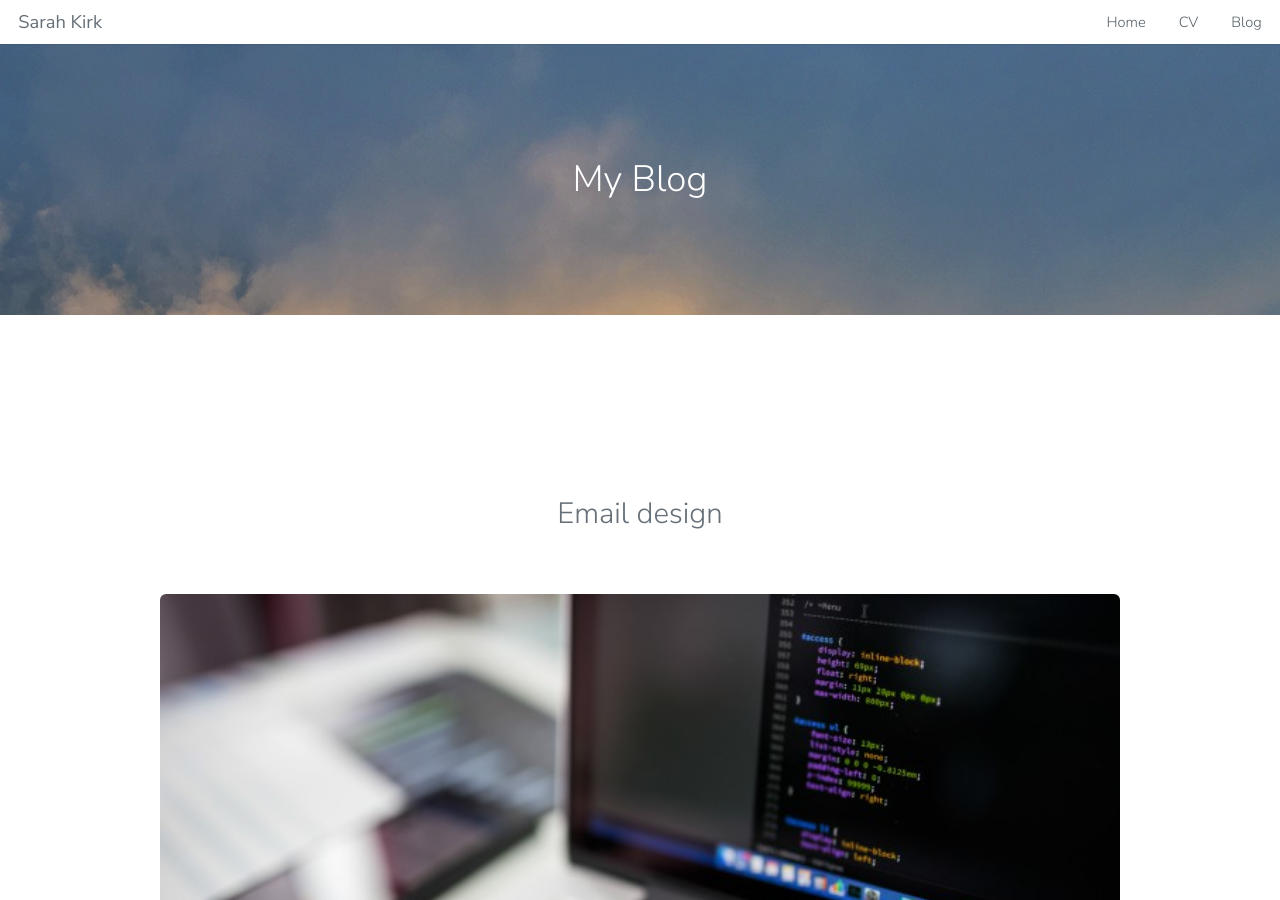
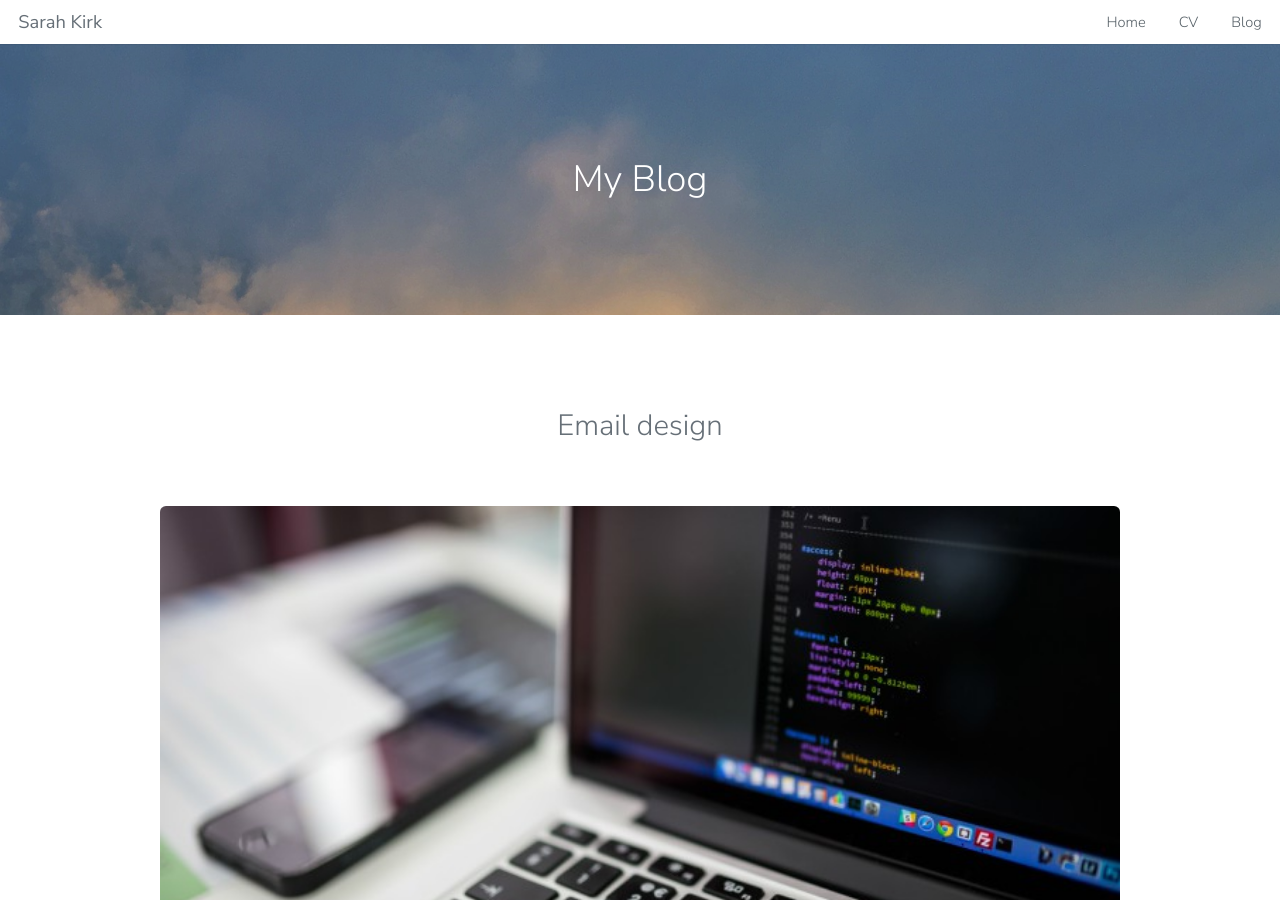
Before and after one commit to Kharsikar/kharsikar.github.io, a Jekyll site: the page built from blog.html, in a window 1280 px wide and 900 px high. Built offline with Jekyll 4.4.1, drawn with Linux system fonts in a browser that asks for light colours.

Commit message:
Removed a wrapper class
 as it was causing too much spacing in the layout

```diff
--- a/blog.html
+++ b/blog.html
@@ -8,7 +8,7 @@ layout: default
         <h2>My Blog</h2>
     </div>
 </section>
-<section id="main" class="wrapper style1">
+<section id="main" class="style1">
     {% for post in site.posts %}
         <div class="wrapper {% cycle 'style1', 'style2' %}">
             <header class="major">
```
